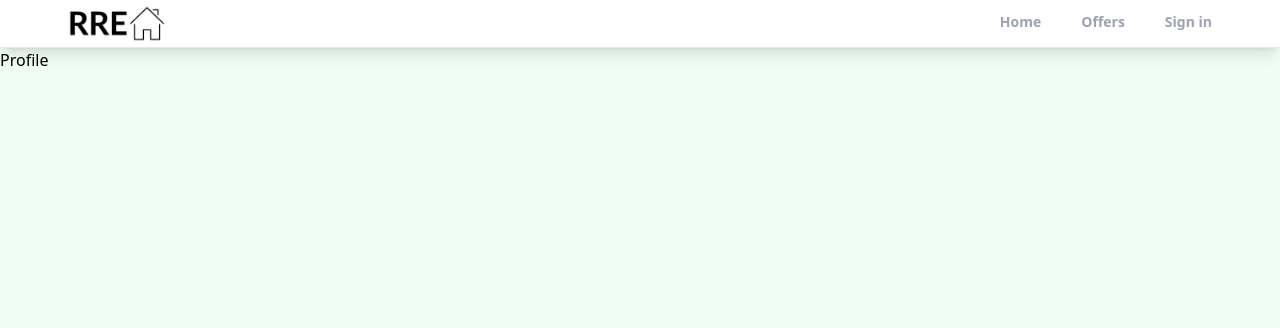
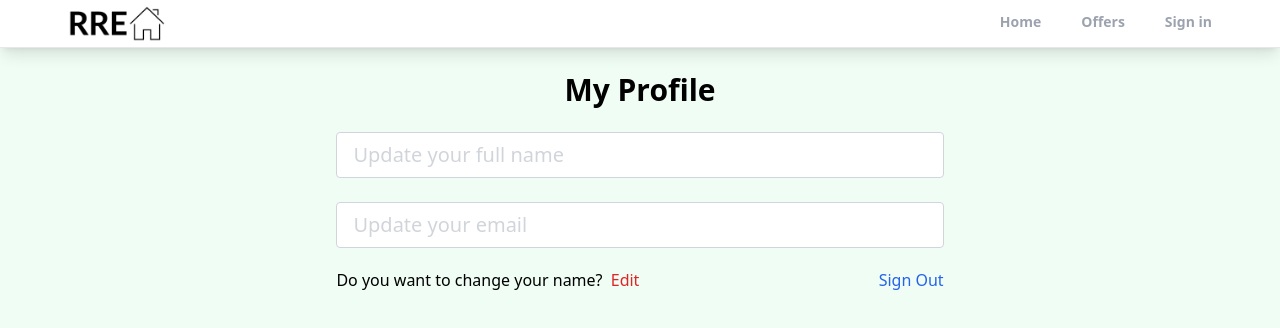
Before and after one commit to Elham-EN/razen-real-estate-app, a React (Vite) app: page /profile in a window 1280 px wide. Shown: the top 328 px of the page. Built offline with nearby package versions, Linux system fonts and the light colour scheme; no server answers.

Commit message:
created profile component user info update form

```diff
--- a/src/pages/Profile.tsx
+++ b/src/pages/Profile.tsx
@@ -1,5 +1,39 @@
-import React from "react";
+import useForm from "../hooks/useForm";
 
 export default function Profile(): JSX.Element {
-  return <div>Profile</div>;
+  const [formData, handleChange] = useForm();
+  return (
+    <section>
+      <div className="max-w-6xl mx-auto px-6">
+        <h1 className="text-3xl text-center mt-6 font-bold">My Profile</h1>
+        <div className="w-full md:w-[55%] mt-6 mx-auto">
+          <form>
+            <input
+              type="text"
+              id="name"
+              value={formData.fullname}
+              placeholder="Update your full name"
+              disabled
+              className="w-full px-4 py-2 text-xl placeholder-gray-300 border-gray-300 rounded cursor-pointer"
+            />
+            <input
+              type="email"
+              id="email"
+              value={formData.email}
+              placeholder="Update your email"
+              disabled
+              className="w-full px-4 py-2 text-xl placeholder-gray-300 border-gray-300 rounded mt-6 cursor-pointer"
+            />
+            <div className="flex justify-between whitespace-nowrap mt-5 ">
+              <p>
+                Do you want to change your name?{" "}
+                <span className="ml-1 text-red-600 cursor-pointer">Edit</span>
+              </p>
+              <p className="text-blue-600 cursor-pointer">Sign Out</p>
+            </div>
+          </form>
+        </div>
+      </div>
+    </section>
+  );
 }
```
